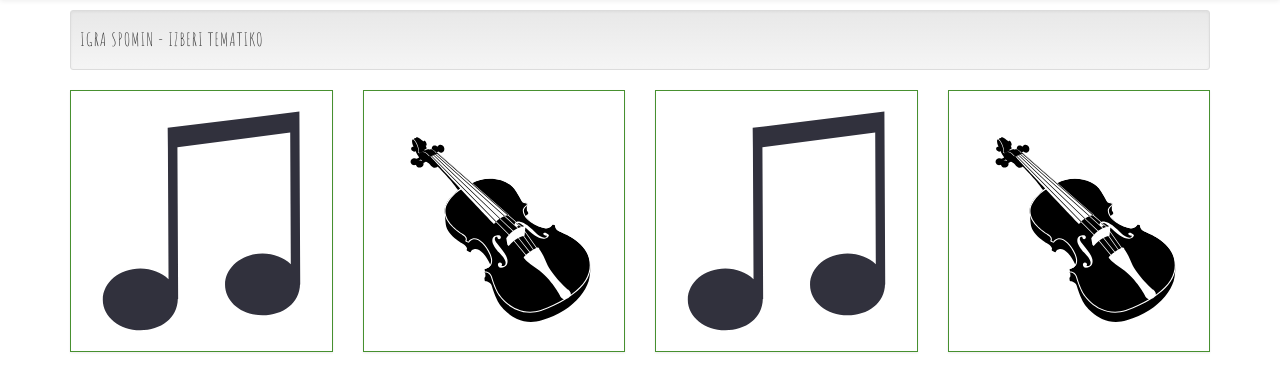
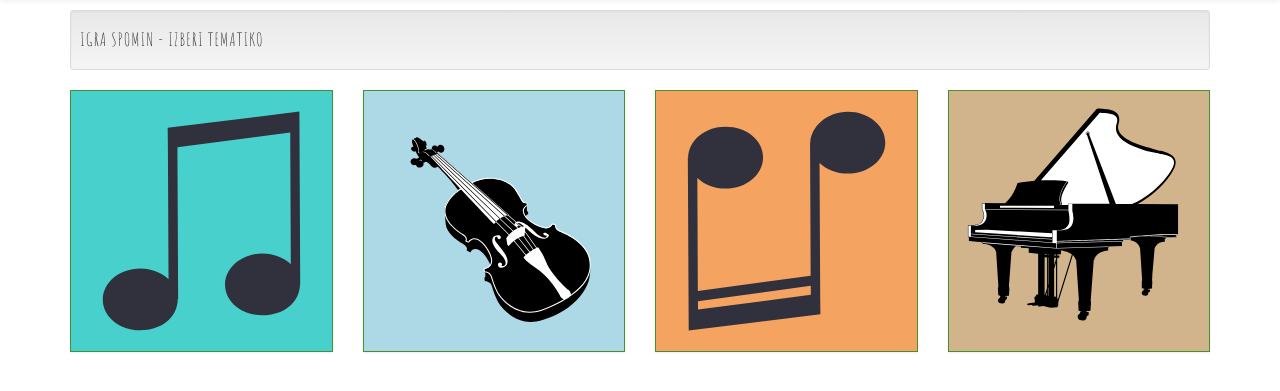
Before and after one commit to zigacernigoj/eizo-glasbeni-spomin, a PHP site: page / in a window 1280 px wide. Shown: the part 51-442 px from the top of the page. Run offline with PHP 8.4, Linux system fonts and the light colour scheme; some libraries are stand-ins or nearby versions.

```diff
--- a/css/main.css
+++ b/css/main.css
@@ -137,14 +137,14 @@ footer p {
     color: #286C12
 }
 
-.thumbnail h5 {
+.thumbnail h5{
     position: absolute;
     bottom: 0;
     width: 100%;
     height: 40px;
     line-height: 40px;
     margin: 0;
-    background-color: #FF992D;
+    background-color: Bisque;
     visibility: hidden;
     opacity: 0;
     transition: visibility 0s, opacity 0.3s linear;
--- a/index.html
+++ b/index.html
@@ -47,27 +47,27 @@
     </div>
 <div class="row thumbnail-container">
     <div class="col-xs-6 col-md-3">
-        <a href="game.html?set=notni_elementi&mode=spomin" class="thumbnail">
+        <a href="game.html?set=notni_elementi&mode=spomin" class="thumbnail" style="background: MediumTurquoise;">
             <img src="sets/img/notni_elementi/neznano8.svg" alt="Note">
             <h5>Notni elementi [spomin]</h5>
         </a>
     </div>
     <div class="col-xs-6 col-md-3">
-        <a href="game.html?set=glasbila&mode=spomin" class="thumbnail">
+        <a href="game.html?set=glasbila&mode=spomin" class="thumbnail" style="background: LightBlue;">
             <img src="sets/img/glasbila/violin.svg" alt="Glasbila">
             <h5>Glasbila [spomin]</h5>
         </a>
     </div>
 
     <div class="col-xs-6 col-md-3">
-        <a href="game.html?set=notni_elementi&mode=dd" class="thumbnail">
-            <img src="sets/img/notni_elementi/neznano8.svg" alt="Note">
+        <a href="game.html?set=notni_elementi&mode=dd" class="thumbnail" style="background: SandyBrown;">
+            <img src="sets/img/notni_elementi/neznano7.svg" alt="Note">
             <h5>Notni elementi [drag&drop]</h5>
         </a>
     </div>
     <div class="col-xs-6 col-md-3">
-        <a href="game.html?set=glasbila&mode=dd" class="thumbnail">
-            <img src="sets/img/glasbila/violin.svg" alt="Glasbila">
+        <a href="game.html?set=glasbila&mode=dd" class="thumbnail" style="background: Tan;">
+            <img src="sets/img/glasbila/piano.svg" alt="Glasbila">
             <h5>Glasbila [drag&drop]</h5>
         </a>
     </div>
--- a/js/decoder.js
+++ b/js/decoder.js
@@ -136,8 +136,8 @@ function computeWidth(n) {
         'line-height': size + 'px'
     });
 
+}
 
-}
 /*
  parametra:  n - število kartic
  bRatio - razmerje width/height diva, v katerega bomo dali kartice
```
Also changed, not shown: game.html (+15 -4 lines).
